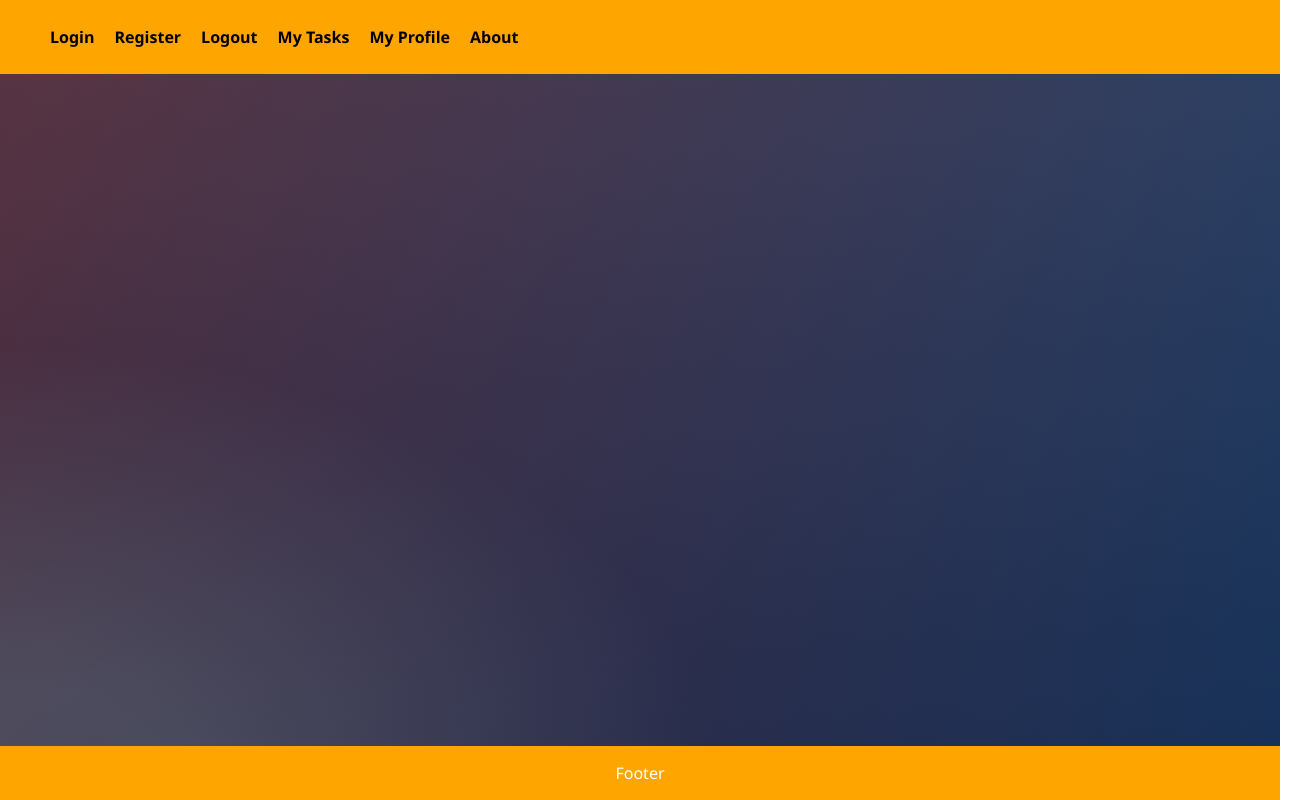
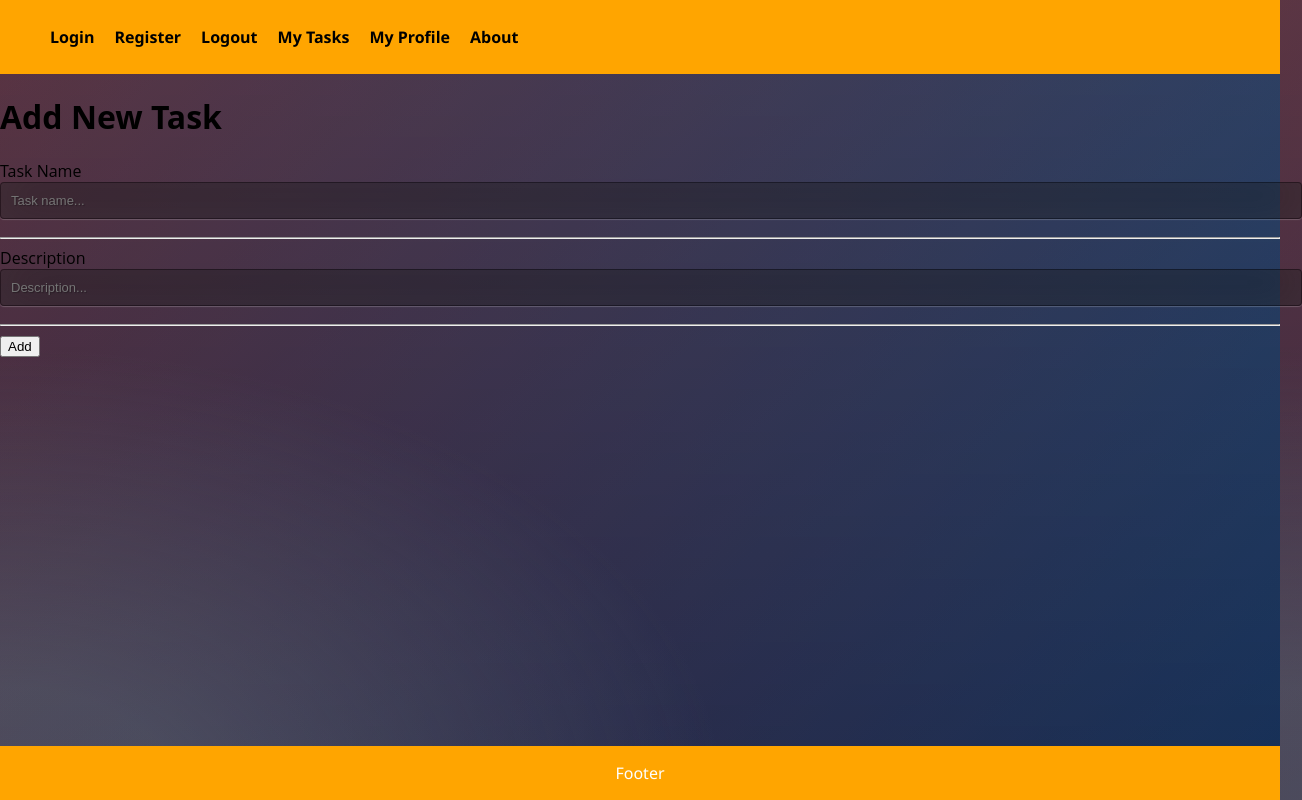
Before and after one commit to EmilPopovski24/Organizer, a React (Create React App) app in the folder organizer/: page /new-task in a window 1280 px wide. Shown: the whole page, 1302 px wide, since content can reach past the window. Built offline with nearby package versions, Linux system fonts and the light colour scheme.

Commit message:
adding New task

```diff
--- a/organizer/src/App.js
+++ b/organizer/src/App.js
@@ -8,6 +8,7 @@ import { Tasks } from './components/Tasks/Tasks';
 import { Profile } from './components/Profile/Profile';
 import { About } from './components/About/About';
 import { Footer } from './components/Footer/Footer';
+import { NewTask } from './components/NewTask/NewTask';
 
 function App() {
   return (
@@ -22,6 +23,7 @@ function App() {
                   <Route path ="/tasks" element={<Tasks />} />
                   <Route path ="/profile" element={<Profile />} />
                   <Route path ="/about" element={<About />} />
+                  <Route path ="/new-task" element={<NewTask />} />
               </Routes>
           </div>
           <Footer />
--- a/organizer/src/components/NewTask/NewTask.js
+++ b/organizer/src/components/NewTask/NewTask.js
@@ -0,0 +1,23 @@
+
+
+export const NewTask = () => {
+
+
+
+    return (
+        <>
+        <h1 className='addNewTask'>Add New Task</h1>
+            <section id ="create-page">
+                <form id="create" method="POST">
+                    <label htmlFor="task-title">Task Name</label>
+                    <input type="text" id="name" name="taskName" placeholder="Task name..." className='parameters'/>
+                    <hr />
+                    <label htmlFor="task-title">Description</label>
+                    <input type="textarea" id="description" name="description" placeholder="Description..." className='parameters'/>
+                    <hr />
+                    <button type="submit" className="addPetBtn">Add</button>
+                </form>
+            </section>
+        </>
+    )
+}
```
